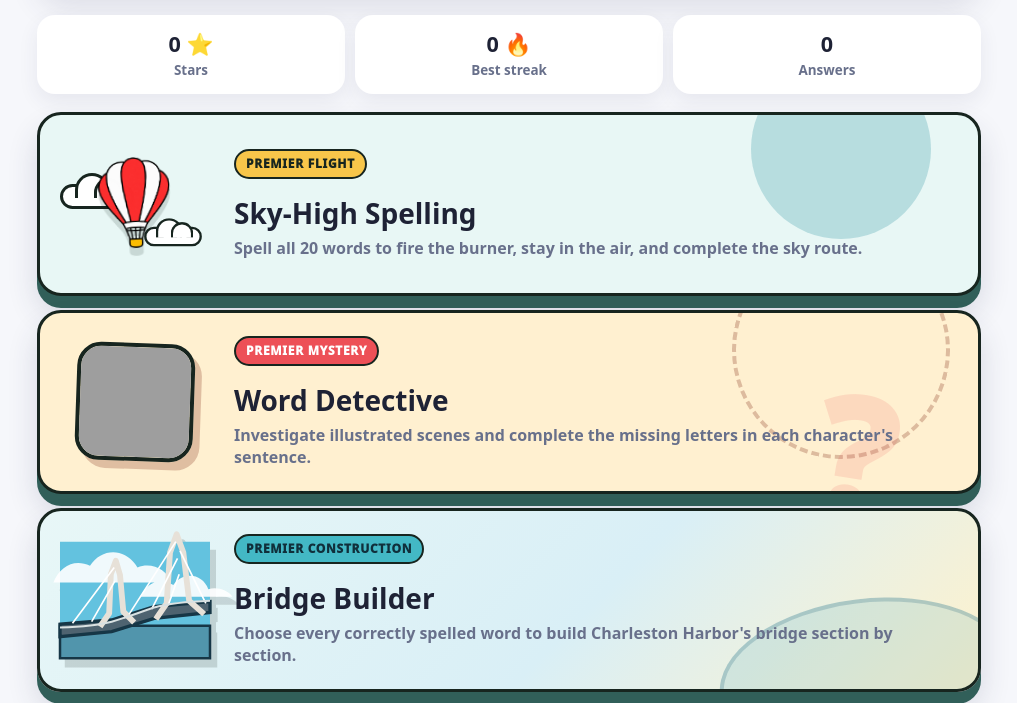
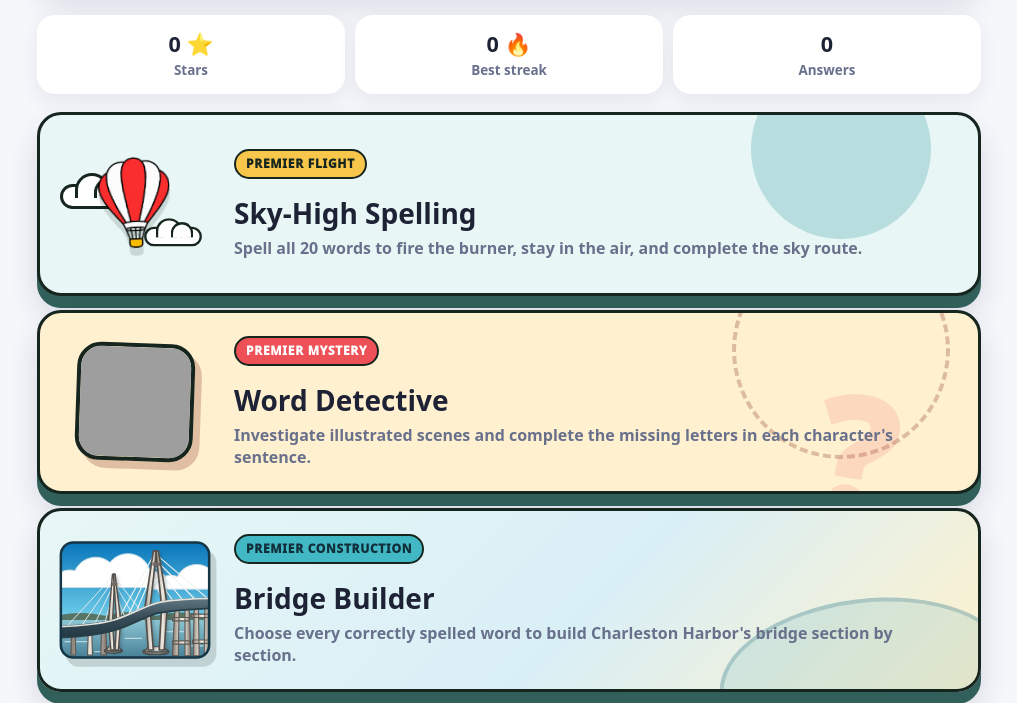
Before and after one commit to jasonawong/spelling-quest, a plain HTML site: page index.html in a window 1280 px wide. Shown: the part 269-972 px from the top of the page, without its empty margins (131-1148 px from the left). Drawn offline with Linux system fonts and the light colour scheme; grey boxes are pictures that could not be loaded.

Commit message:
Update Bridge Builder home icon

```diff
--- a/index.html
+++ b/index.html
@@ -416,13 +416,52 @@
         <button class="game-card premier-card bridge-card" data-action="bridge">
           <div class="bridge-card-art" aria-hidden="true">
             <svg viewBox="0 0 180 140">
-              <path d="M0 0h180v140H0Z" fill="#63c2df"/>
-              <path d="M-8 49c8-20 26-29 44-20 14-22 43-22 57 2 16-7 36 2 40 18Zm105 17c7-17 24-24 39-14 12-17 35-14 42 5 11-3 23 1 29 9Z" fill="#fff" opacity=".9"/>
-              <path d="M0 101h180v39H0Z" fill="#5195ac" stroke="#163646" stroke-width="3"/>
-              <path d="M0 99 62 94 113 78l67-6v13l-67 7-51 16-62 6Z" fill="#4e6370" stroke="#163646" stroke-width="4"/>
-              <path d="M48 102 59 86l2-47 6-16 5 17 4 44 13 13M115 93l13-19 4-61 8-22 8 22 7 58 18 16" fill="none" stroke="#e7e1d8" stroke-width="7" stroke-linejoin="round"/>
-              <path d="M65 31 15 98m51-51L38 96m101-96L83 87m58-67-31 61m33-42-13 37m14-65 31 63" fill="none" stroke="#fff" stroke-width="2"/>
-              <path d="M0 103C27 102 47 100 62 96c21-6 35-12 51-17 18-5 41-7 67-8" stroke="#d9e1e2" stroke-width="2.5" fill="none"/>
+              <defs>
+                <clipPath id="bridgeCardClip"><rect width="180" height="140" rx="16"/></clipPath>
+                <linearGradient id="bridgeCardSky" x1="0" y1="0" x2="0" y2="1"><stop stop-color="#0875bb"/><stop offset=".58" stop-color="#62c3e3"/><stop offset="1" stop-color="#dceef2"/></linearGradient>
+                <linearGradient id="bridgeCardWater" x1="0" y1="0" x2="0" y2="1"><stop stop-color="#8bc5d3"/><stop offset="1" stop-color="#477f96"/></linearGradient>
+                <linearGradient id="bridgeCardConcrete" x1="0" y1="0" x2="1" y2="0"><stop stop-color="#827970"/><stop offset=".34" stop-color="#d8d0c5"/><stop offset=".63" stop-color="#f0ece4"/><stop offset="1" stop-color="#7e746c"/></linearGradient>
+                <linearGradient id="bridgeCardDeck" x1="0" y1="0" x2="0" y2="1"><stop stop-color="#607681"/><stop offset=".48" stop-color="#394e59"/><stop offset="1" stop-color="#223943"/></linearGradient>
+                <filter id="bridgeCardShadow" x="-30%" y="-30%" width="170%" height="180%"><feDropShadow dx="2" dy="3" stdDeviation="1.7" flood-color="#163646" flood-opacity=".28"/></filter>
+              </defs>
+              <g clip-path="url(#bridgeCardClip)">
+                <rect width="180" height="140" fill="url(#bridgeCardSky)"/>
+                <g fill="#fff" stroke="#c6dde4" stroke-width="1.2" stroke-linejoin="round">
+                  <path d="M-13 55c4-15 17-24 31-20 7-16 28-22 42-10 14-18 43-12 48 11 12-2 24 6 27 19Z"/>
+                  <path d="M112 57c4-13 17-20 29-15 7-16 30-20 42-6 11-10 29-6 34 10 12-2 24 4 27 11Z"/>
+                </g>
+                <path d="M0 88c19-4 37-3 54 1 19-6 42-6 61 0 23-6 44-5 65 0v10H0Z" fill="#567565"/>
+                <rect y="94" width="180" height="46" fill="url(#bridgeCardWater)"/>
+                <g fill="none" stroke="#d8eef1" stroke-width="1.5" stroke-linecap="round" opacity=".72"><path d="M6 120h31m5 12h24m55-24h27m10 17h29M78 116h20"/></g>
+
+                <g fill="none" stroke-linecap="round">
+                  <g stroke="#e7ecee" stroke-width="1.15">
+                    <path d="M64 41 7 103M64 46l-39 56M64 52 41 100M64 59 54 97M65 42l32 41M65 49l22 38M65 57l13 34"/>
+                  </g>
+                  <g stroke="#f2f4f3" stroke-width="1.35">
+                    <path d="M115 15 178 69M115 22l48 48M115 31l34 41M115 41l22 32M115 53l12 24M113 15 70 93M113 23 81 90M113 33 91 85M113 45 101 81"/>
+                  </g>
+                </g>
+
+                <g fill="url(#bridgeCardConcrete)" stroke="#5e5953" stroke-width="1.4" stroke-linejoin="round">
+                  <path d="M14 107h4l1 29h-6ZM34 104h4l1 32h-6ZM50 101h5l1 35h-7Z"/>
+                  <path d="M138 77h5l-1 60h-7ZM150 75h5l2 62h-7ZM135 91h20v4h-20ZM135 119h21v4h-21Z"/>
+                  <path d="M161 73h5l1 64h-7ZM174 72h6v65h-7ZM158 87h22v4h-22ZM159 118h21v4h-21Z"/>
+                </g>
+                <g stroke="#4b4b49" stroke-width="1.3">
+                  <ellipse cx="64" cy="131" rx="11" ry="3" fill="#85847b"/><path d="M58 126h13l3 5H55Z" fill="url(#bridgeCardConcrete)"/>
+                  <ellipse cx="115" cy="132" rx="16" ry="3.7" fill="#7e7d75"/><path d="M106 126h19l4 6h-28Z" fill="url(#bridgeCardConcrete)"/>
+                </g>
+
+                <g fill="url(#bridgeCardConcrete)" stroke="#544f4a" stroke-linejoin="round" filter="url(#bridgeCardShadow)">
+                  <path d="M63 39 58 96l3 34h4l-2-34 3-57Z" stroke-width="1.7"/><path d="M64 39 68 96l-2 34h4l3-35-7-56Z" stroke-width="1.7"/><path d="M62 51h7" fill="none" stroke="#716a63" stroke-width="3.3"/>
+                  <path d="M112 11 102 78l4 52h6l-4-51 8-68Z" stroke-width="2"/><path d="M115 11 122 78l-3 52h6l4-53-11-66Z" stroke-width="2"/><path d="M111 27h9" fill="none" stroke="#716a63" stroke-width="4"/>
+                </g>
+
+                <path d="M0 102C25 101 48 99 65 94c17-5 33-15 50-20 20-5 43-5 65-6v12c-22 1-44 2-64 6-17 5-32 15-50 20-17 5-41 8-66 9Z" fill="url(#bridgeCardDeck)" stroke="#293e47" stroke-width="2.2" stroke-linejoin="round"/>
+                <path d="M0 102C25 101 48 99 65 94c17-5 33-15 50-20 20-5 43-5 65-6" fill="none" stroke="#e3e2dc" stroke-width="2.1"/>
+              </g>
+              <rect x="1" y="1" width="178" height="138" rx="15" fill="none" stroke="#163646" stroke-width="3"/>
             </svg>
           </div>
           <div class="premier-card-copy"><span class="premier-badge">Premier construction</span><strong>Bridge Builder</strong><span>Choose every correctly spelled word to build Charleston Harbor's bridge section by section.</span></div>
--- a/sw.js
+++ b/sw.js
@@ -1,4 +1,4 @@
-const CACHE = 'spelling-quest-v45';
+const CACHE = 'spelling-quest-v46';
 const DETECTIVE_WORDS = ['wrench','hello','yellow','bread','kept','better','sentence','eggshell','medal','metal','remember','reading','peaches','peace','piece','east','west','many','special','beanstalk'];
 const PICTURE_OVERRIDES = ['peaches','peace','many','special','beanstalk'];
 const ASSETS = ['./','./index.html','./manifest.webmanifest','./icon-192.png','./icon-512.png','./word-picture-sprite.png','./sound-the-word-capybara.png','./sky-high-balloon.png',...PICTURE_OVERRIDES.map(word=>`./word-pictures/${word}.png`),...DETECTIVE_WORDS.map(word=>`./word-detective/${word}.png`)];
```
